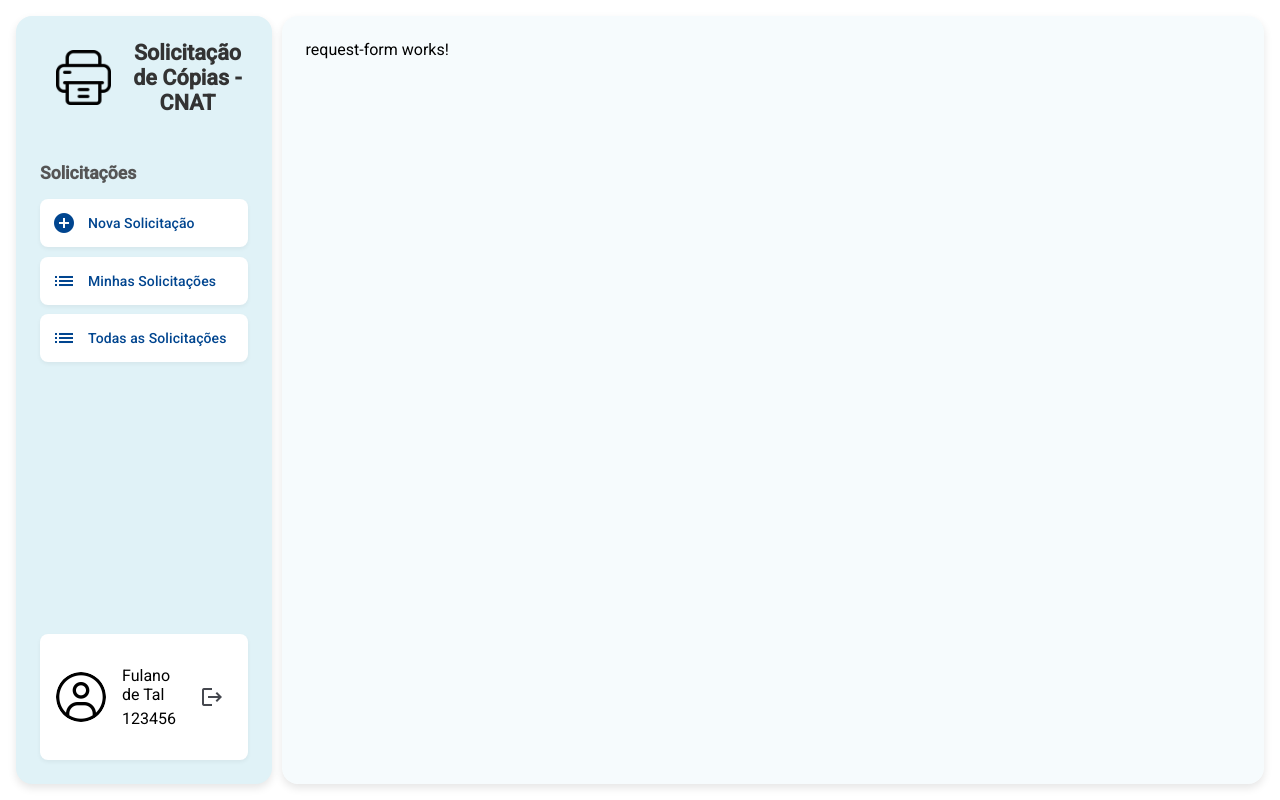
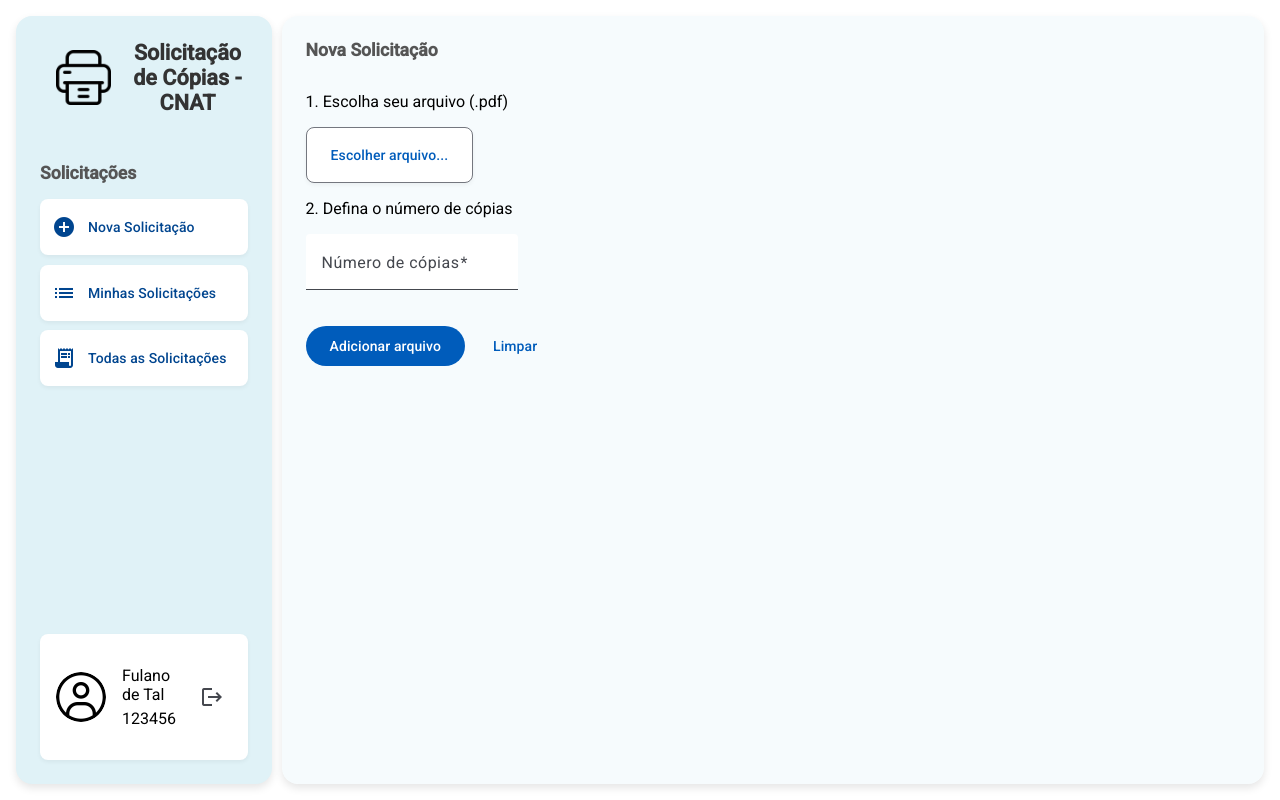
Before and after one commit to angelolmg/impressaocnat_frontend, an Angular app: page /formulario-solicitacao in a window 1280 px wide. Built offline with nearby package versions, Linux system fonts and the light colour scheme.

Commit message:
feat: start new request form page

```diff
--- a/src/app/components/side-menu/side-menu.component.scss
+++ b/src/app/components/side-menu/side-menu.component.scss
@@ -55,7 +55,7 @@ h2 {
 	button {
 		width: 100%;
 		justify-content: flex-start;
-		height: 3rem;
+		height: 3.5rem;
 		border-radius: 0.5rem;
 		box-shadow: 0 2px 4px rgba(0, 0, 0, 0.05);
 	}
--- a/src/app/components/side-menu/side-menu.component.ts
+++ b/src/app/components/side-menu/side-menu.component.ts
@@ -39,7 +39,7 @@ export class SideMenuComponent {
 			routerLink: 'listar-solicitacoes',
 		},
 		{
-			icon: 'list',
+			icon: 'receipt_long',
 			text: 'Todas as Solicitações',
 			routerLink: 'listar-solicitacoes',
 		},
--- a/src/app/pages/list-requests/list-requests.component.html
+++ b/src/app/pages/list-requests/list-requests.component.html
@@ -29,6 +29,7 @@
 			<mat-form-field class="example-full-width">
 				<mat-label>Filtrar por Atributo</mat-label>
 				<input matInput placeholder="Nº, Matrícula, etc" value="" />
+                <mat-icon matSuffix>search</mat-icon>
 			</mat-form-field>
 		</form>
 	</div>
@@ -41,9 +42,9 @@
 				mat-sort-header
 				sortActionDescription="Ordenar por ID"
 			>
-				Id
+				ID
 			</th>
-			<td mat-cell *matCellDef="let element">{{ element.id }}</td>
+			<td mat-cell *matCellDef="let element">{{ element.id.toString().padStart(6, '0') }}</td>
 		</ng-container>
 
 		<ng-container matColumnDef="creation_date">
@@ -79,7 +80,7 @@
 				mat-sort-header
 				sortActionDescription="Ordenar por nome do usuário"
 			>
-				Nome do Usuário
+				Solicitante
 			</th>
 			<td mat-cell *matCellDef="let element">{{ element.username }}</td>
 		</ng-container>
--- a/src/app/pages/list-requests/list-requests.component.scss
+++ b/src/app/pages/list-requests/list-requests.component.scss
@@ -53,7 +53,7 @@ table {
 }
 
 th, td {
-    padding-inline: 4rem;
+    padding-inline: 3rem;
 }
 
 th {
--- a/src/app/pages/list-requests/list-requests.component.ts
+++ b/src/app/pages/list-requests/list-requests.component.ts
@@ -7,6 +7,8 @@ import { MatPaginator, MatPaginatorModule } from '@angular/material/paginator';
 import { MatSort, MatSortModule } from '@angular/material/sort';
 import { MatTableDataSource, MatTableModule } from '@angular/material/table';
 import { MatTooltipModule } from '@angular/material/tooltip';
+
+import {MatBadgeModule} from '@angular/material/badge';
 
 import { ChangeDetectionStrategy, inject } from '@angular/core';
 import { FormsModule } from '@angular/forms';
@@ -34,6 +36,7 @@ import { IconPipe } from '../../pipes/icon.pipe';
 		MatTooltipModule,
 		DatePipe,
 		IconPipe,
+		MatBadgeModule
 	],
 	templateUrl: './list-requests.component.html',
 	styleUrl: './list-requests.component.scss',
@@ -41,6 +44,7 @@ import { IconPipe } from '../../pipes/icon.pipe';
 })
 export class ListRequestsComponent implements AfterViewInit {
 	displayedColumns: string[] = [
+		'id',
 		'registration',
 		'username',
 		'creation_date',
@@ -64,6 +68,8 @@ export class ListRequestsComponent implements AfterViewInit {
 		title: 'Excluir Solicitação',
 		message: 'Deseja realmente excluir N°00011?',
 	};
+
+
 
 	@ViewChild(MatSort) sort!: MatSort;
 	@ViewChild(MatPaginator) paginator!: MatPaginator;
--- a/src/app/pages/request-form/request-form.component.html
+++ b/src/app/pages/request-form/request-form.component.html
@@ -1 +1,51 @@
-<p>request-form works!</p>
+<div class="content">
+	<h2 class="page-title">Nova Solicitação</h2>
+
+	<form class="my-steps">
+		<p>1. Escolha seu arquivo (.pdf)</p>
+
+		<div class="file-input">
+			<button
+				type="button"
+				mat-stroked-button
+				(click)="fileInput.click()"
+			>
+				Escolher arquivo...
+			</button>
+			<input
+				hidden
+				(change)="onFileSelected($event)"
+				#fileInput
+				type="file"
+				accept="application/pdf"
+			/>
+			<span class="file-name">{{ selectedFile?.name }}</span>
+		</div>
+
+		<p>2. Defina o número de cópias</p>
+
+		<mat-form-field>
+			<mat-label>Número de cópias</mat-label>
+			<input
+				matInput
+				type="number"
+				class="copy-number-input"
+				[formControl]="copyNumFormControl"
+				[errorStateMatcher]="matcher"
+				placeholder="Ex. 10"
+			/>
+			<!-- <mat-hint>Errors appear instantly!</mat-hint> -->
+			@if (copyNumFormControl.hasError('min') &&
+			!copyNumFormControl.hasError('required')) {
+			<mat-error>Insira um valor positivo</mat-error>
+			} @if (copyNumFormControl.hasError('required')) {
+			<mat-error>Campo <strong>obrigatório</strong></mat-error>
+			}
+		</mat-form-field>
+
+        <div class="btn-selection">
+            <button type="button" mat-flat-button>Adicionar arquivo</button>
+            <button type="button" mat-button>Limpar</button>
+        </div>
+	</form>
+</div>
--- a/src/app/pages/request-form/request-form.component.scss
+++ b/src/app/pages/request-form/request-form.component.scss
@@ -0,0 +1,47 @@
+.content {
+	display: flex;
+	flex-direction: column;
+	justify-content: flex-start;
+	height: 100%;
+}
+
+.page-title {
+	margin-bottom: 2rem;
+}
+
+.my-steps {
+	p,
+	.file-input {
+		margin-bottom: 1rem;
+	}
+}
+
+h2,
+h3 {
+	font-size: 1.1rem;
+	color: #555;
+}
+
+.file-name {
+	margin-left: 1rem; /* or whatever margin you require */
+	width: 5rem;
+}
+
+.file-input button {
+	height: 3.5rem;
+	border-radius: 0.5rem;
+	box-shadow: 0 2px 4px rgba(0, 0, 0, 0.05);
+	background-color: white;
+}
+
+.copy-number-input {
+	background-color: white;
+}
+
+.btn-selection {
+	margin-top: 1rem;
+
+	button:last-child {
+		margin-left: 1rem;
+	}
+}
--- a/src/app/pages/request-form/request-form.component.ts
+++ b/src/app/pages/request-form/request-form.component.ts
@@ -1,11 +1,34 @@
 import { Component } from '@angular/core';
+import { FormControl, FormGroupDirective, FormsModule, NgForm, ReactiveFormsModule, Validators } from '@angular/forms';
+import { MatButton } from '@angular/material/button';
+import { ErrorStateMatcher } from '@angular/material/core';
+import { MatFormFieldModule } from '@angular/material/form-field';
+import { MatInputModule } from '@angular/material/input';
+
+/** Error when invalid control is dirty, touched, or submitted. */
+export class MyErrorStateMatcher implements ErrorStateMatcher {
+  isErrorState(control: FormControl | null, form: FormGroupDirective | NgForm | null): boolean {
+    const isSubmitted = form && form.submitted;
+    return !!(control && control.invalid && (control.dirty || control.touched || isSubmitted));
+  }
+}
 
 @Component({
   selector: 'app-request-form',
-  imports: [],
+  imports: [MatButton, FormsModule, MatFormFieldModule, MatInputModule, ReactiveFormsModule],
   templateUrl: './request-form.component.html',
   styleUrl: './request-form.component.scss'
 })
 export class RequestFormComponent {
+  selectedFile: any = null;
 
+  copyNumFormControl = new FormControl('', [Validators.required, Validators.min(1)]);
+
+  matcher = new MyErrorStateMatcher();
+
+  onFileSelected(event: any): void {
+      this.selectedFile = event.target.files[0] ?? null;
+      console.log(this.selectedFile);
+
+  }
 }
--- a/src/styles.scss
+++ b/src/styles.scss
@@ -17,8 +17,8 @@
     container-color: white,
   ));
 
-  @include mat.button-overrides((
-    filled-container-shape: white,
+  @include mat.form-field-overrides((
+    filled-container-color: white,
   ));
 }
 /* You can add global styles to this file, and also import other style files */
```
